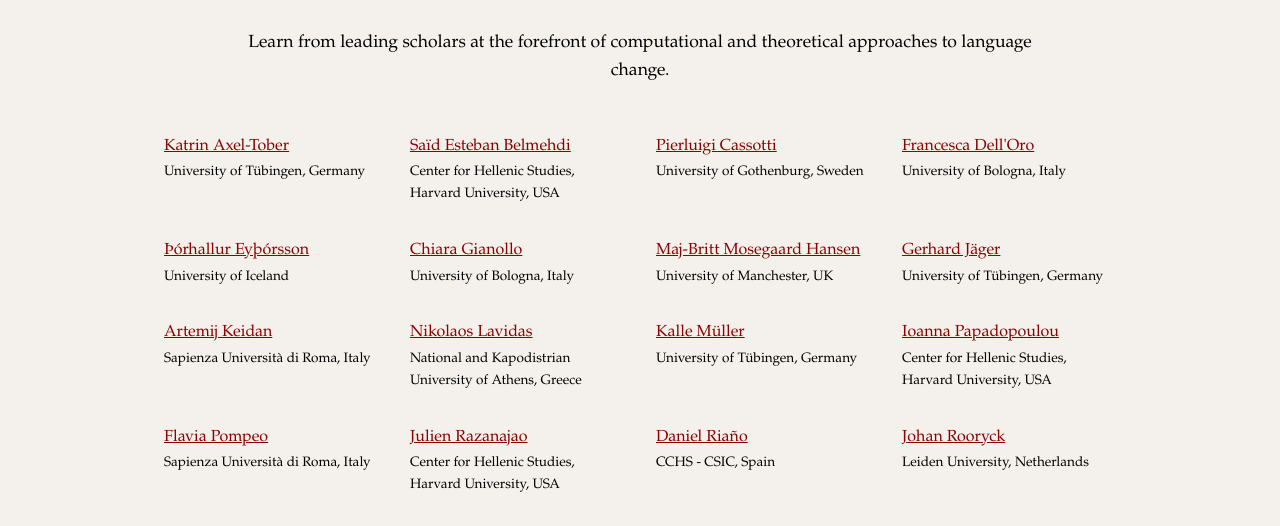
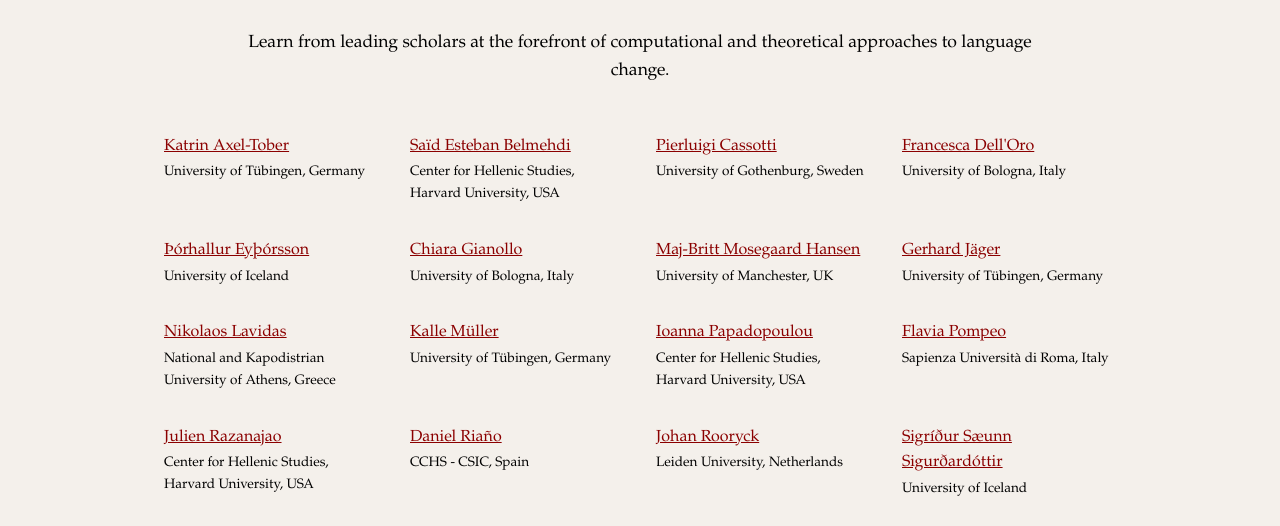
Before and after one commit to AthDGC/naxos-summer-school-2026, a plain HTML site: page faculty.html in a window 1280 px wide. Shown: the part 262-788 px from the top of the page. Drawn offline with Linux system fonts and the light colour scheme.

Commit message:
Fix red table headers font color and remove Keidan from faculty

```diff
--- a/faculty.html
+++ b/faculty.html
@@ -114,13 +114,6 @@
 
                 <div class="speaker-card">
                     <div class="speaker-info">
-                        <h4><a href="https://www.researchgate.net/profile/Artemij-Keidan" target="_blank">Artemij Keidan</a></h4>
-                        <p class="affiliation">Sapienza Università di Roma, Italy</p>
-                    </div>
-                </div>
-
-                <div class="speaker-card">
-                    <div class="speaker-info">
                         <h4><a href="https://en.enl.uoa.gr/nikolaos_lavidas_eng" target="_blank">Nikolaos Lavidas</a></h4>
                         <p class="affiliation">National and Kapodistrian University of Athens, Greece</p>
                     </div>
```
Also changed, not shown: program.html (+3 -3 lines).
